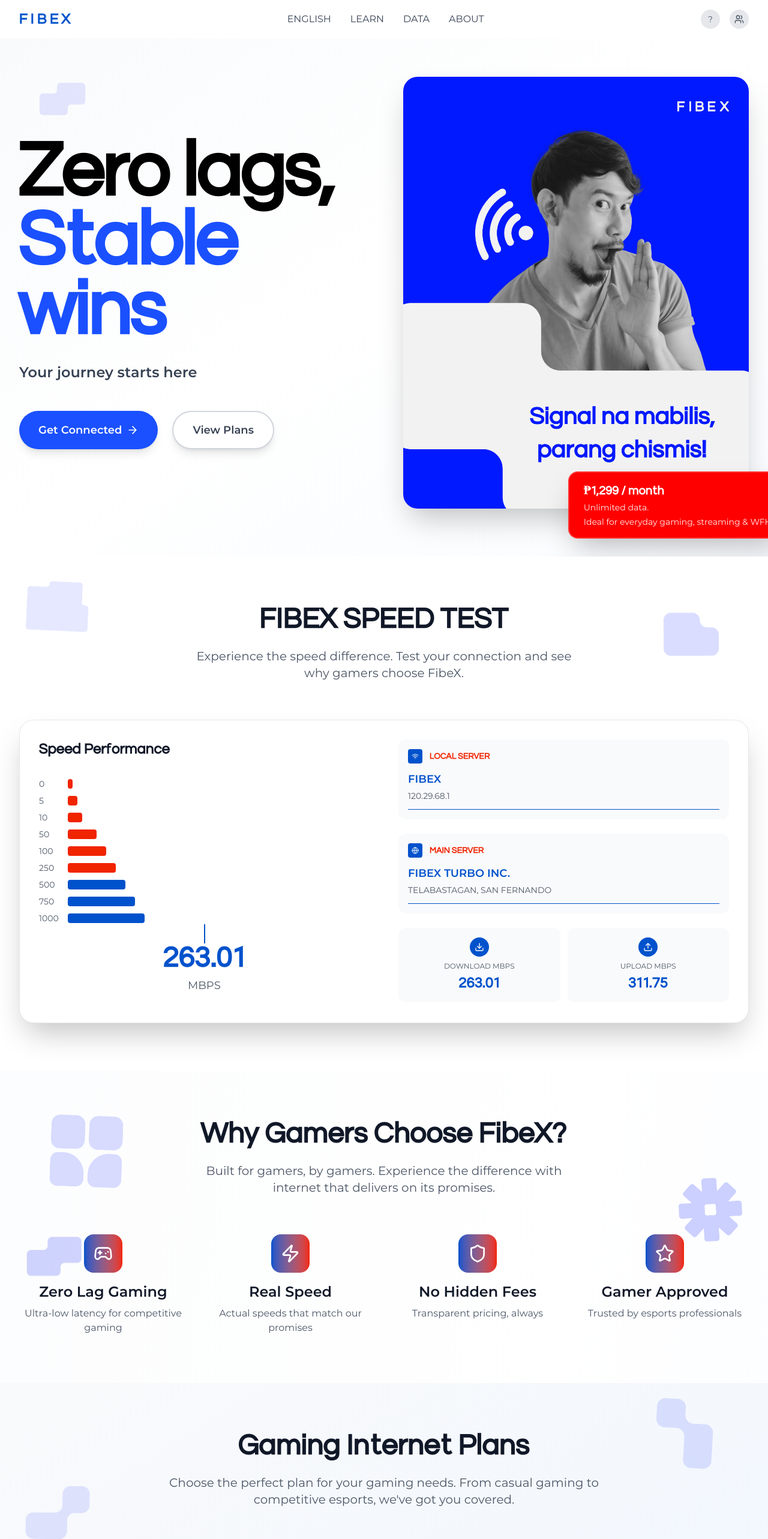
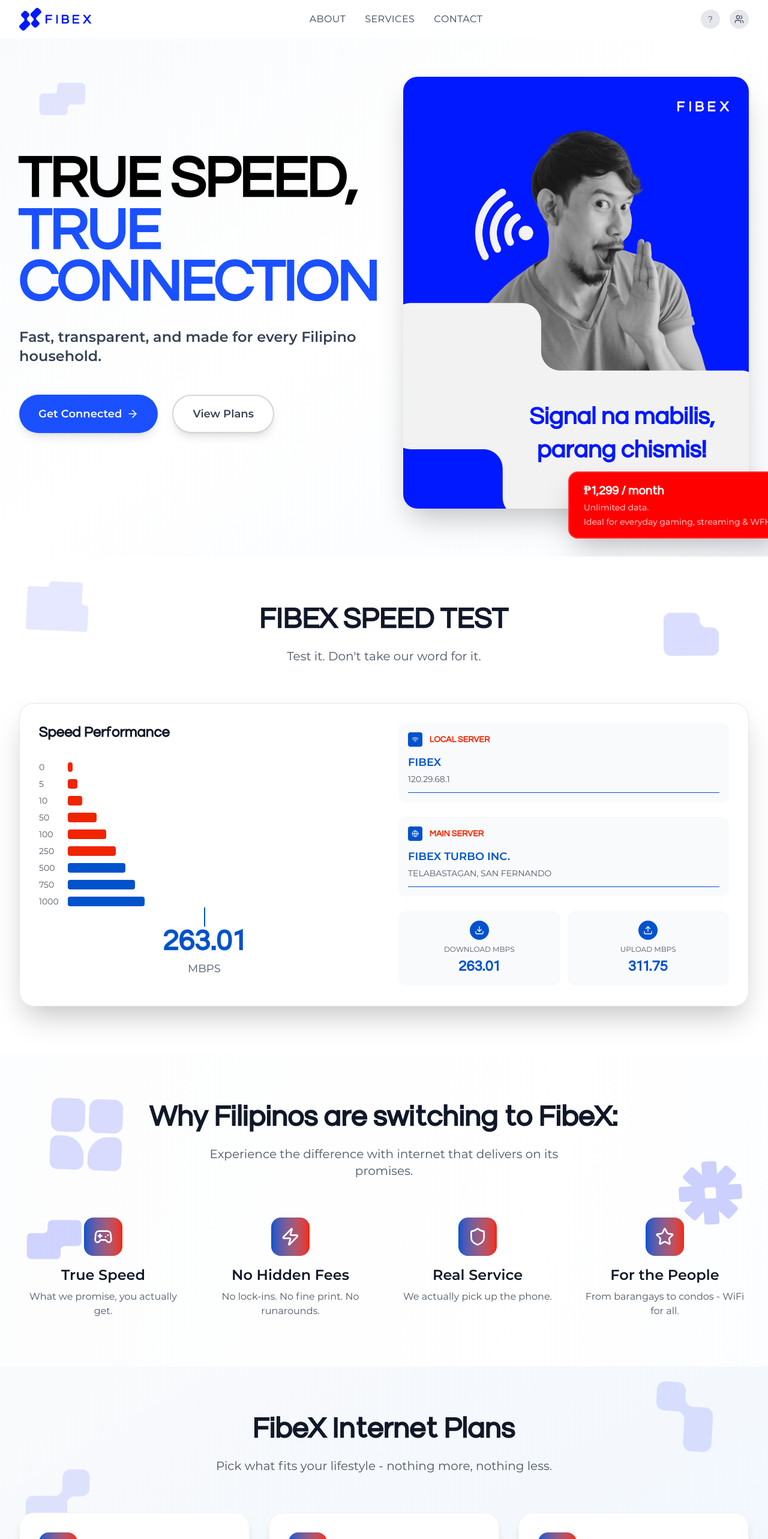
Before and after one commit to kdmmanapul/fibex-website, a Next.js app: page / in a window 1280 px wide. Shown: the top 2566 px of the page at 60% size. Built offline with nearby package versions, Linux system fonts and the light colour scheme.

Commit message:
Fixed updates

```diff
--- a/src/app/page.tsx
+++ b/src/app/page.tsx
@@ -22,26 +22,27 @@
             <motion.div
               className="flex items-center space-x-3"
               whileHover={{ scale: 1.05 }}
+              style={{ height: "100%" }}
             >
-              {/* <Image
-                src="/logos/blue_logo.png"
-                alt="FibeX Logo"
-                width={40}
-                height={40}
-                className="w-8 h-8 sm:w-10 sm:h-10"
-              /> */}
-              <span className="text-xl sm:text-2xl font-bold text-[#0052CC]" style={{ fontFamily: 'Origin Heavy' }}>
-                F I B E X
-              </span>
+              <div className="h-full flex items-center">
+                <Image
+                  src="/logos/blue_logo.png"
+                  alt="FibeX Logo"
+                  fill={false}
+                  width={120}
+                  height={120}
+                  priority
+                />
+              </div>
             </motion.div>
 
             {/* Desktop Navigation */}
             <div className="hidden md:flex space-x-6 lg:space-x-8">
-              {["ENGLISH", "LEARN", "DATA", "ABOUT"].map((item) => (
+              {["ABOUT", "SERVICES", "CONTACT"].map((item) => (
                 <motion.a
                   key={item}
                   href="#"
-                  className="text-gray-700 hover:text-[#0052CC] transition-colors duration-200 font-medium text-sm lg:text-base"
+                  className="text-gray-700 hover:text-[#0052CC] transition-colors duration-200 font-heavy text-sm lg:text-base tracking-wide"
                   whileHover={{ y: -2 }}
                 >
                   {item}
@@ -203,15 +204,15 @@
             >
               <div className="space-y-8">
                 <motion.h1
-                  className="text-6xl sm:text-7xl lg:text-8xl xl:text-9xl font-black text-black leading-[0.9] tracking-tight"
+                  className="text-4xl sm:text-6xl lg:text-7xl xl:text-8xl font-black text-black leading-[0.9] tracking-tight"
                   style={{ fontFamily: 'Origin Heavy' }}
                   initial={{ opacity: 0, y: 30 }}
                   animate={{ opacity: 1, y: 0 }}
                   transition={{ duration: 0.8, delay: 0.2 }}
                 >
-                  Zero lags,{" "}
+                  TRUE SPEED,{" "}
                   <br className="hidden sm:block" />
-                  <span className="text-[#1A50FF]">Stable wins</span>
+                  <span className="text-[#1A50FF]">TRUE CONNECTION</span>
                 </motion.h1>
 
                 <motion.p
@@ -220,7 +221,7 @@
                   animate={{ opacity: 1, y: 0 }}
                   transition={{ duration: 0.8, delay: 0.4 }}
                 >
-                  Your journey starts here
+                  Fast, transparent, and made for every Filipino household.
                 </motion.p>
               </div>
 
@@ -377,7 +378,7 @@
               FIBEX SPEED TEST
             </h2>
             <p className="text-xl text-gray-600 max-w-2xl mx-auto">
-              Experience the speed difference. Test your connection and see why gamers choose FibeX.
+              Test it. Don&apos;t take our word for it.
             </p>
           </motion.div>
 
@@ -562,19 +563,19 @@
             className="text-center mb-16"
           >
             <h2 className="text-4xl md:text-5xl font-bold text-gray-900 mb-6" style={{ fontFamily: 'Origin Heavy' }}>
-              Why Gamers Choose FibeX?
+              Why Filipinos are switching to FibeX:
             </h2>
             <p className="text-xl text-gray-600 max-w-2xl mx-auto">
-              Built for gamers, by gamers. Experience the difference with internet that delivers on its promises.
+              Experience the difference with internet that delivers on its promises.
             </p>
           </motion.div>
 
           <div className="grid grid-cols-1 md:grid-cols-2 lg:grid-cols-4 gap-8">
             {[
-              { icon: Gamepad2, title: "Zero Lag Gaming", description: "Ultra-low latency for competitive gaming" },
-              { icon: Zap, title: "Real Speed", description: "Actual speeds that match our promises" },
-              { icon: Shield, title: "No Hidden Fees", description: "Transparent pricing, always" },
-              { icon: Star, title: "Gamer Approved", description: "Trusted by esports professionals" }
+              { icon: Gamepad2, title: "True Speed", description: "What we promise, you actually get." },
+              { icon: Zap, title: "No Hidden Fees", description: "No lock-ins. No fine print. No runarounds." },
+              { icon: Shield, title: "Real Service", description: "We actually pick up the phone." },
+              { icon: Star, title: "For the People", description: "From barangays to condos - WiFi for all." }
             ].map((stat, index) => (
               <motion.div
                 key={stat.title}
@@ -674,10 +675,10 @@
             className="text-center mb-16"
           >
             <h2 className="text-4xl md:text-5xl font-bold text-gray-900 mb-6" style={{ fontFamily: 'Origin Heavy' }}>
-              Gaming Internet Plans
+              FibeX Internet Plans
             </h2>
             <p className="text-xl text-gray-600 max-w-3xl mx-auto">
-              Choose the perfect plan for your gaming needs. From casual gaming to competitive esports, we&apos;ve got you covered.
+              Pick what fits your lifestyle - nothing more, nothing less.
             </p>
           </motion.div>
 
@@ -743,7 +744,7 @@
               How It Works
             </h2>
             <p className="text-xl text-gray-600 max-w-2xl mx-auto">
-              Get connected with FibeX in just three simple steps and experience internet that&apos;s honest and reliable.
+              Fast setup. Real people. No hassle.
             </p>
           </motion.div>
 
@@ -924,8 +925,8 @@
       </section>
 
       {/* Pricing Section */}
-      <section className="py-20 bg-gray-50 relative overflow-hidden">
-        {/* Animated Background Assets */}
+      {/* <section className="py-20 bg-gray-50 relative overflow-hidden">
+
         <div className="absolute inset-0 z-0">
           <motion.div
             className="absolute top-10 left-20 opacity-10"
@@ -1080,7 +1081,7 @@
             ))}
           </div>
         </div>
-      </section>
+      </section> */}
 
       {/* FAQ Section */}
       <section className="py-20 bg-white">
@@ -1102,24 +1103,20 @@
           <div className="space-y-4">
             {[
               {
-                question: "Is FibeX internet reliable?",
-                answer: "Yes! FibeX provides 99.9% uptime with reliable connections across the Philippines. We use advanced infrastructure to ensure your internet stays connected when you need it most."
+                question: "Is Fibex available in my area?",
+                answer: "Check your barangay or condo — we’re expanding fast."
               },
               {
-                question: "How quickly can I get connected?",
-                answer: "We can install your FibeX internet connection within 3-5 business days after plan selection. Our technicians will schedule a convenient time that works for you."
+                question: "Do I need to sign a contract?",
+                answer: "Nope. You stay because you’re happy, not because you’re locked in."
               },
               {
-                question: "Are there really no hidden fees?",
-                answer: "Absolutely! FibeX believes in transparent pricing. What you see is what you pay - no hidden charges, no surprise fees, no fine print tricks."
+                question: "What if my connection slows down?",
+                answer: "Message us. We’ll fix it fast — and if we don’t, your next bill’s on us."
               },
               {
-                question: "What areas does FibeX cover?",
-                answer: "FibeX provides internet service across major cities and provinces in the Philippines. Check our coverage map or contact us to confirm availability in your area."
-              },
-              {
-                question: "What if I have technical issues?",
-                answer: "Our 24/7 customer support team is always ready to help. Whether it's connection issues or technical questions, we provide human customer care that actually solves problems."
+                question: "Are there hidden fees?",
+                answer: "None. What you see is what you pay. Always."
               }
             ].map((faq, index) => (
               <motion.div
@@ -1219,10 +1216,10 @@
             transition={{ duration: 0.6 }}
           >
             <h2 className="text-4xl md:text-5xl font-bold text-white mb-6" style={{ fontFamily: 'Origin Heavy' }}>
-              Ready to Dominate Your Games?
+              Fast, fair, and made for you.
             </h2>
             <p className="text-xl text-white/90 mb-8 max-w-2xl mx-auto">
-              Join thousands of Filipino gamers who trust FibeX for lag-free gaming and reliable internet performance.
+              Switch to Fibex today.
             </p>
             <motion.button
               className="bg-white text-[#0052CC] px-8 py-4 rounded-full text-lg font-semibold hover:bg-gray-100 transition-all duration-200 flex items-center gap-2 mx-auto group"
@@ -1249,7 +1246,7 @@
               Get in Touch
             </h2>
             <p className="text-xl text-gray-600 max-w-2xl mx-auto">
-              Have questions? We&apos;d love to hear from you. Send us a message and we&apos;ll respond as soon as possible.
+              We actually pick up the phone.
             </p>
           </motion.div>
 
@@ -1268,7 +1265,7 @@
                   </div>
                   <div>
                     <h4 className="font-semibold text-gray-900">Email</h4>
-                    <p className="text-gray-600">hello@fibex.com</p>
+                    <p className="text-gray-600">support@fibex.ph</p>
                   </div>
                 </div>
                 <div className="flex items-center">
@@ -1277,7 +1274,7 @@
                   </div>
                   <div>
                     <h4 className="font-semibold text-gray-900">Phone</h4>
-                    <p className="text-gray-600">+1 (555) 123-4567</p>
+                    <p className="text-gray-600">(02) 800-FIBEX</p>
                   </div>
                 </div>
                 <div className="flex items-center">
@@ -1285,8 +1282,8 @@
                     <MapPin className="w-6 h-6 text-white" />
                   </div>
                   <div>
-                    <h4 className="font-semibold text-gray-900">Address</h4>
-                    <p className="text-gray-600">123 Financial District<br />New York, NY 10004</p>
+                    <h4 className="font-semibold text-gray-900">Facebook Messenger</h4>
+                    <p className="text-gray-600">@FibexPH</p>
                   </div>
                 </div>
               </div>
@@ -1372,7 +1369,7 @@
                 <h3 className="text-3xl font-bold text-[#0052CC]" style={{ fontFamily: 'Origin Heavy' }}>FIBEX</h3>
               </div>
               <p className="text-gray-400 mb-6 max-w-md">
-                Revolutionizing gaming internet for Filipinos. Join thousands of gamers who trust FibeX for lag-free performance and honest service.
+                Fast, transparent, and made for every Filipino household.
               </p>
               <div className="flex space-x-4">
                 {['Twitter', 'LinkedIn', 'Facebook', 'Instagram'].map((social) => (
@@ -1390,11 +1387,10 @@
             <div>
               <h4 className="font-semibold mb-6 text-lg">Products</h4>
               <ul className="space-y-3 text-gray-400">
-                <li><a href="#" className="hover:text-white transition-colors">Gaming Plans</a></li>
+                <li><a href="#" className="hover:text-white transition-colors">Internet Plans</a></li>
                 <li><a href="#" className="hover:text-white transition-colors">Speed Test</a></li>
-                <li><a href="#" className="hover:text-white transition-colors">Esports Support</a></li>
+                <li><a href="#" className="hover:text-white transition-colors">Support</a></li>
                 <li><a href="#" className="hover:text-white transition-colors">Coverage Areas</a></li>
-                <li><a href="#" className="hover:text-white transition-colors">Gaming Support</a></li>
               </ul>
             </div>
             <div>
@@ -1419,7 +1415,7 @@
             </div>
           </div>
           <div className="border-t border-gray-800 mt-12 pt-8 flex flex-col md:flex-row justify-between items-center">
-            <p className="text-gray-400">&copy; 2024 FibeX. All rights reserved.</p>
+            <p className="text-gray-400">&copy; 2025 FibeX. All rights reserved.</p>
             <div className="flex space-x-6 mt-4 md:mt-0">
               <a href="#" className="text-gray-400 hover:text-white transition-colors">Privacy</a>
               <a href="#" className="text-gray-400 hover:text-white transition-colors">Terms</a>
```
Also changed, not shown: public/logos/blue_logo.png.
